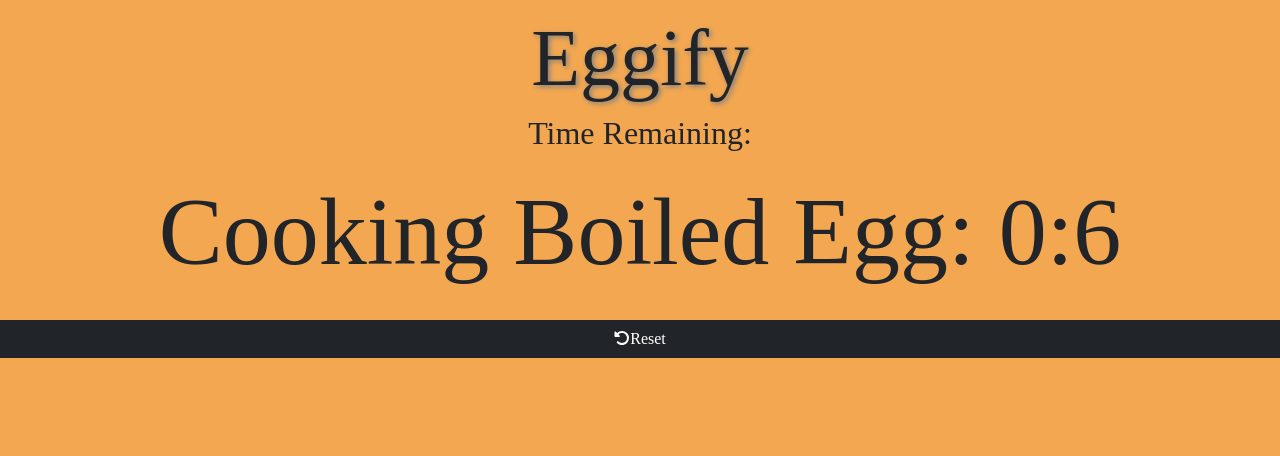
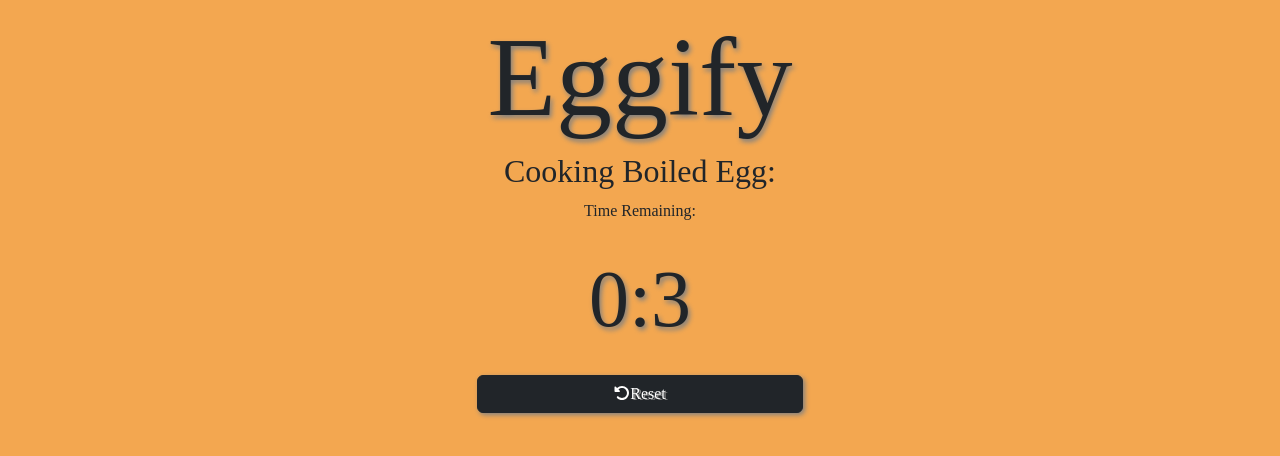
Before and after one commit to hannahmohdrawi/Eggify, a website: page index.html in a window 1280 px wide. Both pictures are taken after a click on the button "Boiled". Drawn offline with nearby package versions, Linux system fonts and the light colour scheme; a web font is replaced by a local one.

Commit message:
styling of timer changed

```diff
--- a/index.html
+++ b/index.html
@@ -36,7 +36,8 @@
         <!--Timer Container-->
         <div id="timerContainer" class="timer">
             <div class="row">
-                <h2>Time Remaining:</h2>
+                <h2 id="cookingEgg"></h2>
+                <p id="timeRemaining">Time Remaining:</p>
                 <p id="timerCountdown"></p>
                 <button id="resetBtn" class="btn btn-dark" onclick="reset()"><i class="fas fa-rotate-left"></i>Reset</button>
             </div>
--- a/index.js
+++ b/index.js
@@ -11,22 +11,28 @@ function showTimer(minutes, eggType){
     document.getElementById("timerContainer").style.display = "block";
     document.getElementById("btnContainer").style.display = "none";
     timerCountdown = document.getElementById("timerCountdown");
+    eggPara = document.getElementById("cookingEgg");
 
     clearInterval(timer);
     let seconds = minutes % 60; //Convert minutes to seconds
 
     timer = setInterval(() => {
         let minutes = Math.floor(seconds /60);
-        timerCountdown.innerHTML = `Cooking ${eggType}: ${minutes}:${seconds}`;
+        eggPara.innerHTML = `Cooking ${eggType}:`
+        timerCountdown.innerHTML = `${minutes}:${seconds}`;
+
 
         if(seconds > 0){
             seconds--;
         }else{
             clearInterval(timer);
-            timerCountdown.innerHTML = `${eggType} is ready! Enjoy!!`
+            timerCountdown.innerHTML = `${eggType} is ready! Enjoy!!`;
+            timerCountdown.style.color = "cornflowerblue";
+            eggPara.innerHTML = "";
+            timeRemaining.innerHTML = "";
         }
 
-    }, 1000);
+    }, 500);
 }
 
 
--- a/style.css
+++ b/style.css
@@ -5,9 +5,9 @@ body{
 
 h1{
     text-align: center;
-    font-size: 5rem;
+    font-size: 7rem;
     margin-top: 10px;
-    text-shadow: 2px 2px 5px grey;
+    text-shadow: 2px 3px 5px grey;
 }
 
 .grid-item {
@@ -40,11 +40,15 @@ h1{
 }
 
 #timerCountdown{
-    font-size: 6rem;
+    font-size: 5rem;
+    text-shadow: 2px 3px 5px grey;
 }
 
-.resetBtn{
-    text-shadow: 5px grey;
+#resetBtn{
+    text-shadow: 2px 1px grey;
+    box-shadow: 2px 2px 5px grey;
+    width: 25%;
+    margin: 0 auto;
 }
 
 
```
